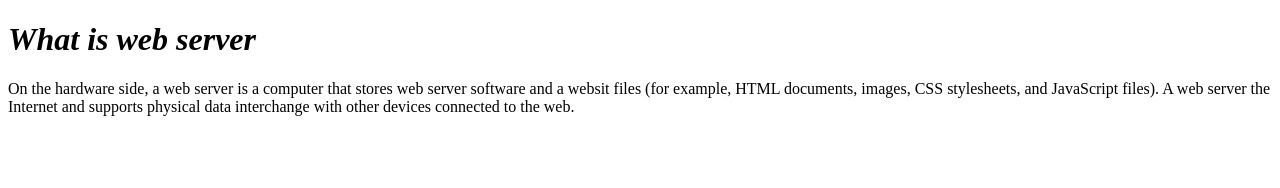
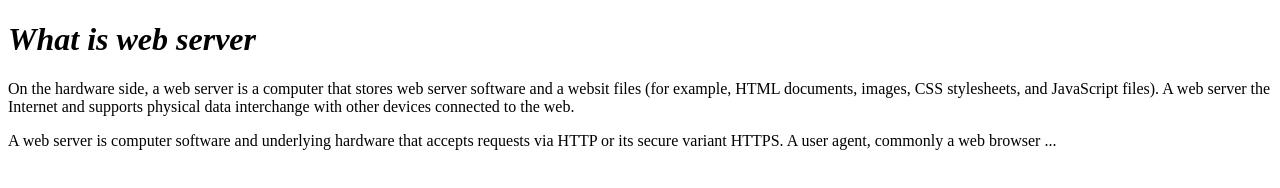
Before and after one commit to VusalZeynalov/webserver, a plain HTML site: page index.html in a window 1280 px wide. Drawn offline with Linux system fonts and the light colour scheme.

Commit message:
code add

```diff
--- a/index.html
+++ b/index.html
@@ -12,6 +12,7 @@
     <p>On the hardware side, a web server is a computer that stores web server software and a websit
         files (for example, HTML documents, images, CSS stylesheets, and JavaScript files). A web server
         the Internet and supports physical data interchange with other devices connected to the web.</p>
+        <span>A web server is computer software and underlying hardware that accepts requests via HTTP or its secure variant HTTPS. A user agent, commonly a web browser ...</span>
     </div>
 
 </body>
```
